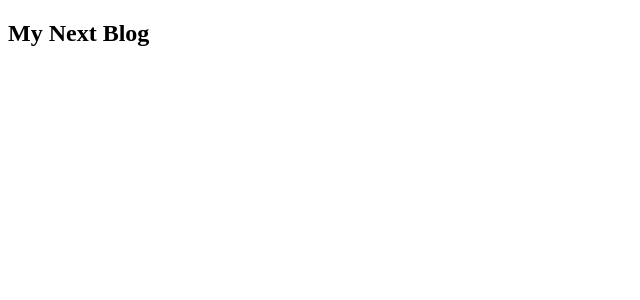
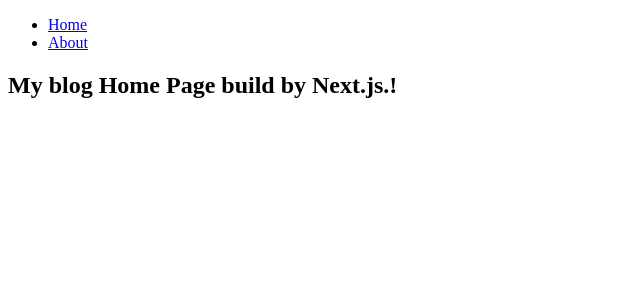
Before and after one commit to subdit/next-project, a Next.js app: page / in a window 1280 px wide. Shown: the top 300 px of the page, without its empty margins (0-640 px from the left). Built offline with nearby package versions, Linux system fonts and the light colour scheme.

Commit message:
set up package.json file to run dev

```diff
--- /dev/null
+++ b/components/NavBar.js
@@ -0,0 +1,16 @@
+import Link from 'next/link';
+function NavBar() {
+  return (
+    <nav>
+      <ul>
+        <li>
+          <Link href='/'>Home</Link>
+        </li>
+        <li>
+          <Link href='/about'>About</Link>
+        </li>
+      </ul>
+    </nav>
+  );
+}
+export default NavBar;
--- a/package.json
+++ b/package.json
@@ -2,7 +2,9 @@
   "name": "next-blog-project",
   "private": true,
   "scripts": {
-    "dev": "next dev"
+    "build": "next build",
+    "dev": "next dev",
+    "start": "next start"
   },
   "dependencies": {
     "next": "^13.2.3",
--- /dev/null
+++ b/pages/_app.js
@@ -0,0 +1,13 @@
+import NavBar from '../components/NavBar';
+function App({ Component, pageProps }) {
+  console.log('[App] rendering');
+  return (
+    <>
+      <header>
+        <NavBar />
+      </header>
+      <Component {...pageProps} />
+    </>
+  );
+}
+export default App;
--- a/pages/index.js
+++ b/pages/index.js
@@ -1,8 +1,14 @@
+import Link from 'next/link';
+import NavBar from '../components/NavBar';
+
 function Homepage() {
+  console.log('[Homepage] rendering.!!');
   return (
-    <main>
-      <h2>My Next Blog</h2>
-    </main>
+    <>
+      <main>
+        <h2>My blog Home Page build by Next.js.!</h2>
+      </main>
+    </>
   );
 }
 export default Homepage;
```
Also changed, not shown: pages/about.js (added, +13 -0 lines).
